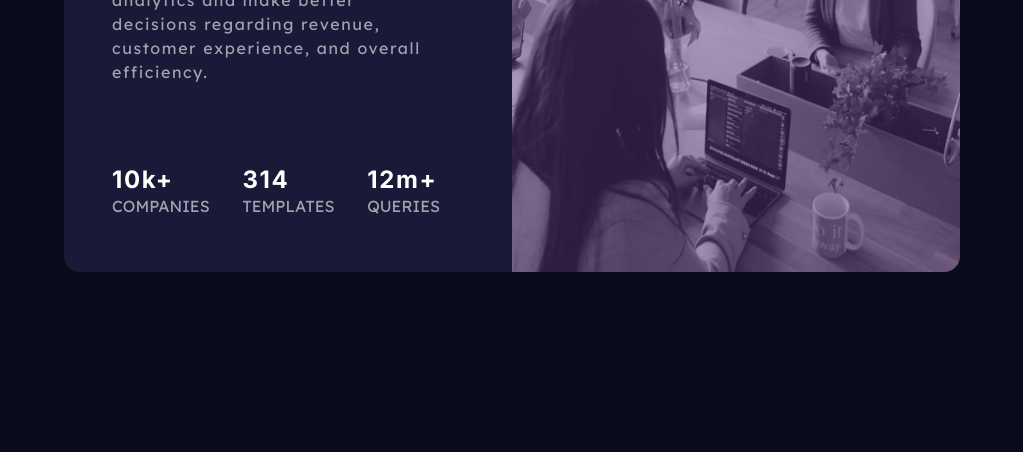
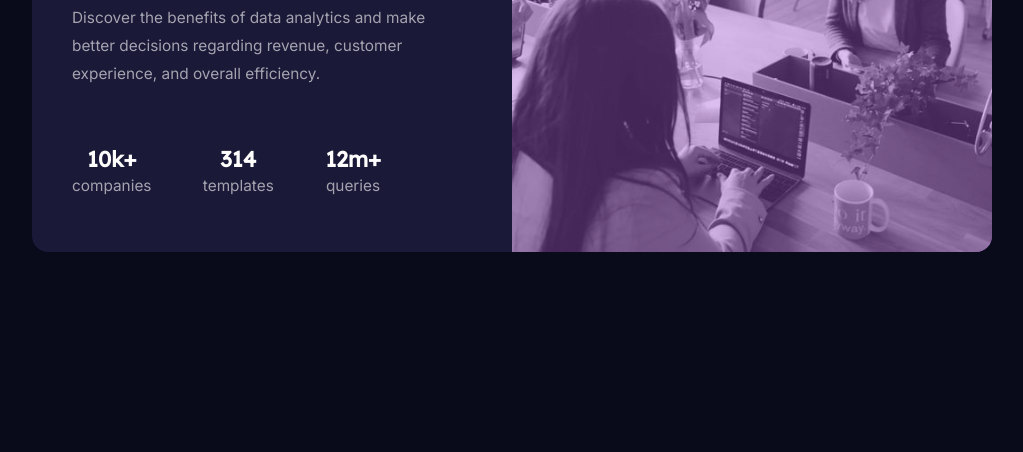
Before and after one commit to IllaMelo/Stats-preview-card, a plain HTML site: page index.html in a window 1280 px wide. Shown: the part 348-800 px from the top of the page, without its empty margins (128-1151 px from the left). Drawn offline with Linux system fonts and the light colour scheme.

Commit message:
Update style.css

```diff
--- a/style.css
+++ b/style.css
@@ -11,9 +11,7 @@
 
 }
 
-/*font-family: 'Inter', sans-serif;
-font-family: 'Lexend Deca', sans-serif;
-font-family: 'Manrope', sans-serif;*/
+
 
 *{
     margin: 0;
@@ -22,155 +20,144 @@ font-family: 'Manrope', sans-serif;*/
 
 
 }
-body{
-    font-family: "Inter", sans-serif;
-    display: flex;
-    flex-direction: column;
-    justify-content: center;
-    font-weight: normal;
-    min-width: 100vw;
-    min-height: 100vh;
-    background-color: var(--prim-dark-blue);
-}
 h1{
-    font-family: 'Inter',sans-serif;
+    color: var(--neu-white);
+    font-family: 'Lexend Deca', sans-serif;
     font-weight: 700;
-    color: var(--neu-white);
-    letter-spacing: 0.1rem;
-    font-size: 1.5rem;
-    line-height: 2rem;
-}
-p, span{
-    color:var(--neu-more-trans-white);
-    font-family: 'Lexend Deca';
-    font-weight: 400;
-    font-size: 1rem;
 
-}
-p{
-    margin-top: 1.25rem;
-    line-height: 1.5rem;
-    letter-spacing: 0.1rem;
-}
-span{
-    text-transform: uppercase;
 
 }
 strong{
     color: var(--prim-violet);
 }
+p, span{
+    color: var(--neu-more-trans-white);
+    font-family: 'Inter', sans-serif;
+    font-weight: normal;
+    font-size: 2.5vh;
+
+}
+.main-title h1{
+    margin-bottom: 2.5vh;
+    font-size: 3.5vh;
+
+
+}
+body{
+    height: 100vh;
+    background-color: var(--prim-dark-blue);
+    display: flex;
+    justify-content: center;
+    align-items: center;
+
+
+}
 main{
+    background-color: var(--prim-sat-blue);
     display: flex;
+    flex-direction: column-reverse;
+    justify-content: space-between;
+    max-width: 90%;
+    height: 95%;
+    border-radius: 1rem;
+
 
 }
 .main-informations{
     display: flex;
+    width: 100%;
+    min-height: 70%;
+    padding: 3.5vh;
     flex-direction: column;
-    background-color: var(--prim-sat-blue);
 }
 .main-image{
     display: flex;
     flex-direction: column;
-    background-color: hsl(277, 64%, 61%, 50%);
+    width: 100%;
+    height: 30%;
+    background-color: var(--prim-violet);
+    border-radius: 1rem 1rem 0 0;
 
+}
+.main-image img{
+    opacity: 0.6;
+    width: 100%;
+    height: 100%;
+    border-radius: 1rem 1rem 0 0;
 
 }
 
-.main-image img{
-    opacity: 0.5;
-    width: 100%;
-    height: 100%;
 
-}
 .main-span{
-    width: 100%;
-    margin-top: 2rem;
-    height: 30%;
+    margin-top: 2vh;
+    display: flex;
+    flex-direction: column;
+    justify-content: center;
+    text-align: center;
 
 
 }
 .main-span div{
-    margin-bottom: 1.5rem;
+    margin-top: 2vh;
+}
+
+@media (min-width: 700px){
+
+    p, span{
+        font-size: 1.2vw;
+        line-height: 3.5vh;
+    }
+    .main-title h1{
+        font-size: 2.5vw;
+    }
+    .main-span h1{
+        font-size: 1.7vw;
+    }
+
+    main{
+        background-color: var(--prim-sat-blue);
+        display: flex;
+        flex-direction: row;
+        max-width: 75%;
+        max-height: 50%;
+        border-radius: 1rem;
 
 
-}
-@media (max-width: 700px){
-    main{
+    }
+    .main-informations{
+        display: flex;
+        width: 50%;
+        padding: 5vh 10vh 5vh 5vh;
+        flex-direction: column;
+        justify-content: space-around;
+    }
+    .main-image{
+        display: flex;
+        flex-direction: column;
+        width: 50%;
+        height: 100%;
+        background-color: var(--prim-violet);
+        border-radius: 0 1rem 1rem 0;
+
+    }
+    .main-image img{
+        opacity: 0.6;
         width: 100%;
-        max-height: 80%;
-        flex-direction: column-reverse;
-        align-items: center;
+        height: 100%;
+        border-radius: 0 1rem 1rem 0;
+
+    }
+
+
+    .main-span{
+        margin-top: 2vh;
+        padding-right: 4vw;
+        display: flex;
+        flex-direction: row;
+        justify-content: space-between;
         text-align: center;
-        margin: 3rem ;
-        justify-content: center;
 
 
 
     }
-    .main-informations{
-
-        padding: 2rem;
-        background-color: var(--prim-sat-blue);
-        width: 50%;
-        height: 70%;
-        align-items: center;
-        border-radius: 0 0 1rem 1rem;
-    }
-    .main-image{
-        background-color: var(--prim-violet);
-        width: 50%;
-        height: 30%;
-        border-radius: 1rem 1rem 0 0;
-    }
-    .main-span{
-        display: flex;
-        flex-direction: column;
-    }
-
-
-
 }
-
-@media (min-width: 701px){
-    main{
-        width: 70%;
-        height: 50%;
-
-        margin: auto;
-        justify-content: center;
-
-
-
-    }
-    .main-image{
-        width: 50%;
-        border-radius: 0 1rem 1rem 0;
-
-
-    }
-    .main-image img{
-        border-radius: 0 1rem 1rem 0;
-    }
-    .main-informations{
-        width: 50%;
-        padding:3rem 4.5rem 2rem 3rem;
-        border-radius: 1rem 0 0 1rem;
-
-
-    }
-    .main-span{
-        height: 30%;
-        max-width: 100%;
-        display: inline-flex;
-        margin-top: 5rem;
-        flex-direction: row;
-        justify-content: space-between;
-        flex-wrap: wrap;
-        margin-right: 2rem;
-
-
-    }
-
-
-
-}
```
